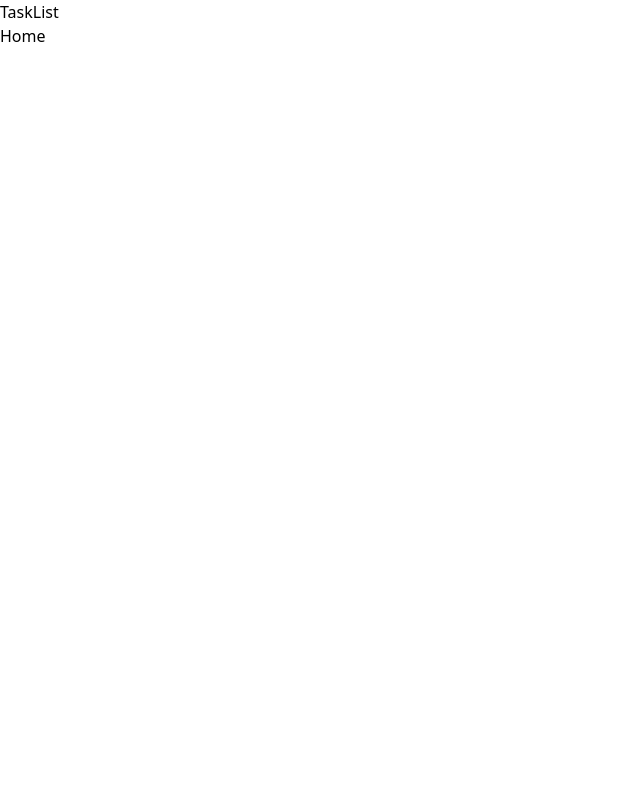
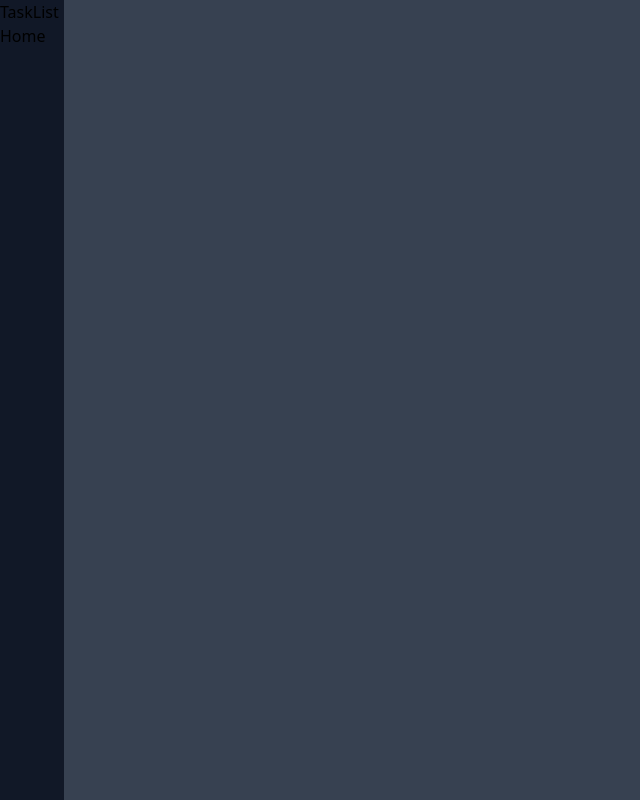
Before and after one commit to jplante01/reins, a React (Vite) app: page / in a window 1280 px wide. Shown: the whole page, without its empty margins (0-640 px from the left). Built offline with nearby package versions, Linux system fonts and the light colour scheme.

Commit message:
Scaffold Nav and Body

```diff
--- a/src/routes/root.jsx
+++ b/src/routes/root.jsx
@@ -2,8 +2,8 @@ import { Link, Outlet } from 'react-router-dom';
 
 function Root() {
   return (
-    <>
-      <div>
+    <div className="flex h-screen w-screen">
+      <div className="fixed top-0 left-0 h-screen w-16 bg-gray-900">
         <nav>
           <ul>
             <li>
@@ -15,10 +15,10 @@ function Root() {
           </ul>
         </nav>
       </div>
-      <div>
+      <div className="h-full ml-16 w-full inline bg-gray-700 flex flex-col">
         <Outlet />
       </div>
-    </>
+    </div>
   );
 }
 
```
